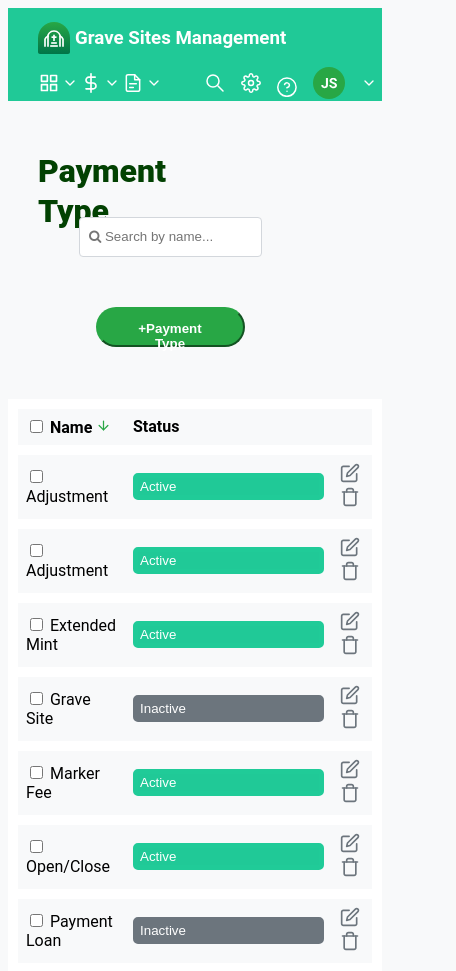
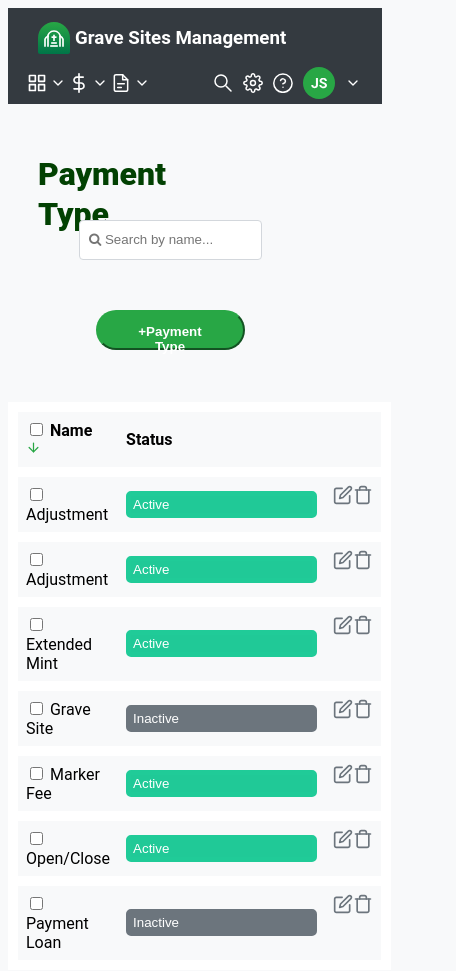
Before and after one commit to aryancrajan/grave, a plain HTML site: page index.html in a window 390 px wide. Shown: the top 971 px of the page, 456 px wide, since content can reach past the window. Drawn offline with Linux system fonts and the light colour scheme; a web font is replaced by a local one.

Commit message:
edit icons alignment

```diff
--- a/index.css
+++ b/index.css
@@ -5,7 +5,7 @@ header {
     width: 100%;
     justify-content: center;
     flex-wrap: wrap;
-    padding-bottom: 2px;
+    padding-bottom: 5px;
 
 
 }
@@ -196,16 +196,11 @@ table {
 
 @media screen and (max-width:850px) {
 
-    header{
-        background-color: #20C997;
-    }
-
     .midHead{
        display: flex;
        flex-direction: row;
-       gap: 60px;
-     padding-left: 59px;
-     padding-right: 90px;
+       gap: 80px;
+     padding-right: 58px;
     }
 }
 
@@ -219,7 +214,7 @@ table {
         display: flex;
         margin-left: -17px;
         align-items: center;
-        gap: 16px;
+        gap: 10px;
     }
 
     .user{
@@ -248,12 +243,12 @@ table {
 
     table{
     border-collapse: collapse;
-    width: 100%;
+    width: 94%;
     margin: 26px 50px 50px 0px;
     font-family: 'Roboto', sans-serif;
     border-top: 50px;
 }
-footer{
+    footer{
     background-color: #6C757D;
     display: flex;
     color: white;
@@ -282,6 +277,20 @@ footer{
     padding-bottom: 0px;
     margin-top: 0px;
     margin-bottom: 0px;
+}
+.midHead{
+    padding-right: 58px;
 
 }
+.editIcon {
+    display:flex;
+    flex-direction: row;
+    vertical-align:inherit;
 }
+}
+@media screen and (max-width:772px) and (min-width:478px){
+    .midHead{
+    gap:2%;
+    padding-right: 5px;
+    }
+}
--- a/index.html
+++ b/index.html
@@ -38,7 +38,7 @@
         <div class="rightHead">
             <img src="icons/search.svg" class="logoMid" alt="search">
             <img src="icons/setup.svg" class="logoMid" alt="setup">
-            <img src="icons/help.svg" class="logoMidQuest" alt="help" style="margin-top: 8px;">
+            <img src="icons/help.svg" class="logoMidQuest" alt="help">
             <img src="icons/js.svg" class="logoMid" alt="js">
             <div class="user">
                 <p class="text">John Snow</p>
@@ -76,8 +76,8 @@
             Adjustment
         </td>
           <td><input type="text" class="act" placeholder="Active"></td>
-          <td><img src="icons/edit.svg" width="20px" alt="edit">
-        <img src="icons/delete.svg" width="20px" alt="edit"></td>
+          <td class="editIcon"><img src="icons/edit.svg"  width="20px" alt="edit">
+        <img src="icons/delete.svg"  width="20px" alt="edit"></td>
         </tr>
         <tr>
             <td>
@@ -85,7 +85,7 @@
               Adjustment
           </td>
             <td><input type="text" class="act"placeholder="Active"></td>
-            <td><img src="icons/edit.svg" width="20px" alt="edit">
+            <td class="editIcon"><img src="icons/edit.svg" width="20px" alt="edit">
             <img src="icons/delete.svg" width="20px" alt="edit"></td>
           </tr>
           <tr>
@@ -94,7 +94,7 @@
               Extended Mint
           </td>
             <td><input type="text" class="act" placeholder="Active"></td>
-            <td><img src="icons/edit.svg" width="20px" alt="edit">
+            <td class="editIcon"><img src="icons/edit.svg" width="20px" alt="edit">
             <img src="icons/delete.svg" width="20px" alt="edit"></td>
           </tr>
           <tr>
@@ -103,7 +103,7 @@
               Grave Site
           </td>
             <td><input type="text" class="inact" placeholder="Inactive"></td>
-            <td><img src="icons/edit.svg" width="20px" alt="edit">
+            <td class="editIcon"><img src="icons/edit.svg" width="20px" alt="edit">
             <img src="icons/delete.svg" width="20px" alt="edit"></td>
           </tr>
           <tr>
@@ -112,7 +112,7 @@
               Marker Fee
           </td>
             <td><input type="text" class="act" placeholder="Active"></td>
-            <td><img src="icons/edit.svg" width="20px" alt="edit">
+            <td class="editIcon"><img src="icons/edit.svg" width="20px" alt="edit">
             <img src="icons/delete.svg" width="20px" alt="edit"></td>
           </tr>
           <tr>
@@ -121,7 +121,7 @@
               Open/Close
           </td>
             <td><input type="text" class="act" placeholder="Active"></td>
-            <td><img src="icons/edit.svg" width="20px" alt="edit">
+            <td class="editIcon"><img src="icons/edit.svg" width="20px" alt="edit">
             <img src="icons/delete.svg" width="20px" alt="edit"></td>
           </tr>
           <tr>
@@ -130,7 +130,7 @@
               Payment Loan
           </td>
             <td><input type="text" class="inact" placeholder="Inactive"></td>
-            <td><img src="icons/edit.svg" width="20px" alt="edit">
+            <td class="editIcon"><img src="icons/edit.svg" width="20px" alt="edit">
             <img src="icons/delete.svg" width="20px" alt="edit"></td>
           </tr>
       </table>
```
